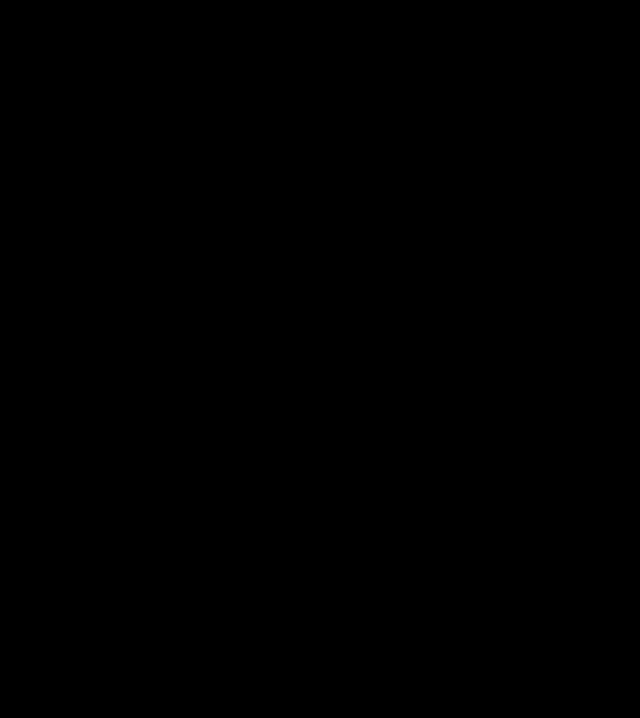
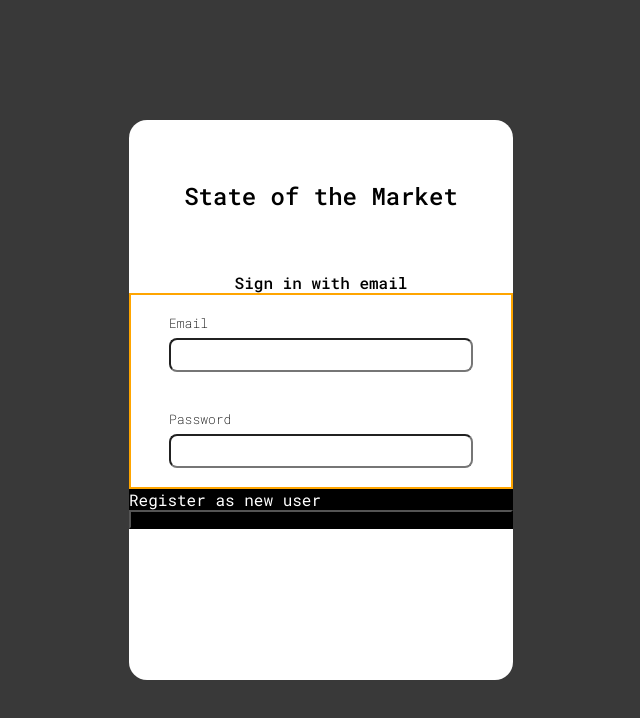
Before and after one commit to eulloa10/economic-indicators, a Next.js app in the folder frontend/: page /SignInModal in a window 1280 px wide. Before the commit this address had no page. Shown: the top 718 px of the page, without its empty margins (319-959 px from the left). Built offline with nearby package versions, Linux system fonts and the light colour scheme.

Commit message:
created signin modal

```diff
--- /dev/null
+++ b/frontend/pages/SignInModal.js
@@ -0,0 +1,28 @@
+import styles from '../styles/Modals/SignInModal.module.css'
+
+function SignInModal({setShowSignIn}) {
+  return (
+    <div className={styles['signin-modal-container']}>
+      <form className={styles['signin-form']}>
+      <h2 className={styles['signin-form-title']}>State of the Market</h2>
+      <p className={styles['signin-form-title']}>Sign in with email</p>
+      <div className={styles['signin-data-inputs']}>
+        <div className={styles['signin-email-input']}>
+          <label className={styles['signin-labels']} for="email">Email</label>
+          <input className={styles['signin-input-boxes']} type="email" name="email" id="email" required/>
+        </div>
+        <div className={styles['signin-password-input']}>
+          <label className={styles['signin-labels']} for="password">Password</label>
+          <input className={styles['signin-input-boxes']} type="password" name="password" id="password" required/>
+        </div>
+      </div>
+      <div>
+        <p className={styles['create-account-link']}>Register as new user</p>
+      </div>
+      <button onClick={() => setShowSignIn(false)}>Sign In</button>
+      </form>
+    </div>
+  )
+}
+
+export default SignInModal;
--- /dev/null
+++ b/frontend/styles/Modals/SignInModal.module.css
@@ -0,0 +1,87 @@
+.signin-modal-container {
+  position: absolute;
+  display: flex;
+  justify-content: center;
+  align-items: center;
+  top: 0;
+  bottom: 0;
+  left: 0;
+  right: 0;
+  height: 100%;
+  width: 100%;
+  color: white;
+  background-color: rgba(214, 214, 214, 0.268);
+  z-index: 1;
+  border: none;
+}
+
+.signin-form {
+  display: flex;
+  flex-direction: column;
+  height: 70%;
+  width: 30%;
+  border-radius: 18px;
+  background-color: white;
+}
+
+.signin-form-title {
+  background-color: white;
+  color: black;
+  align-self: center;
+  padding-top: 60px;
+  font-weight:500;
+}
+
+.signin-data-inputs {
+  width: 100%;
+  height: 35%;
+  background-color: white;
+  display: flex;
+  flex-direction: column;
+  justify-content: center;
+  align-items: center;
+  border: 2px orange solid;
+}
+
+.signin-email-input {
+  height: 50%;
+  width: 80%;
+  background-color: white;
+  display: flex;
+  flex-direction: column;
+  justify-content: center;
+  /* border: 2px green solid; */
+}
+
+.signin-password-input {
+  height: 50%;
+  width: 80%;
+  background-color: white;
+  display: flex;
+  flex-direction: column;
+  justify-content: center;
+  /* border: 2px green solid; */
+}
+
+.signin-labels {
+  height: 25%;
+  width: 100%;
+  color: black;
+  background-color: white;
+  font-weight: 200;
+  font-size: small;
+  /* border: 2px blue solid; */
+}
+
+.signin-input-boxes {
+  height: 35%;
+  color: black;
+  background-color: white;
+  border-radius: 8px;
+  padding: 5px;
+  /* border: 2px purple solid; */
+}
+
+.create-account-link {
+
+}
```
Also changed, not shown: frontend/pages/Navigation.js (+9 -5 lines).
